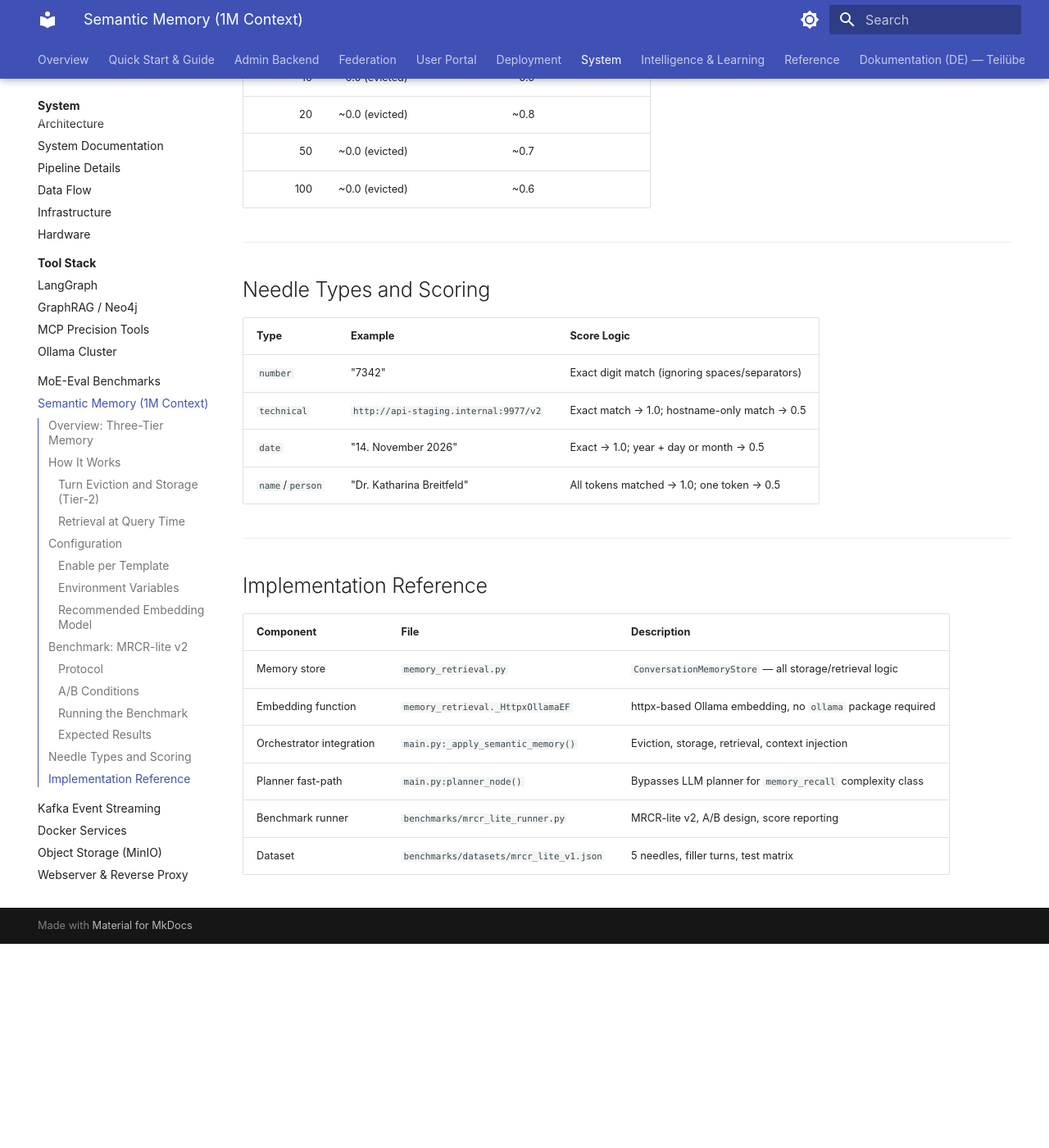
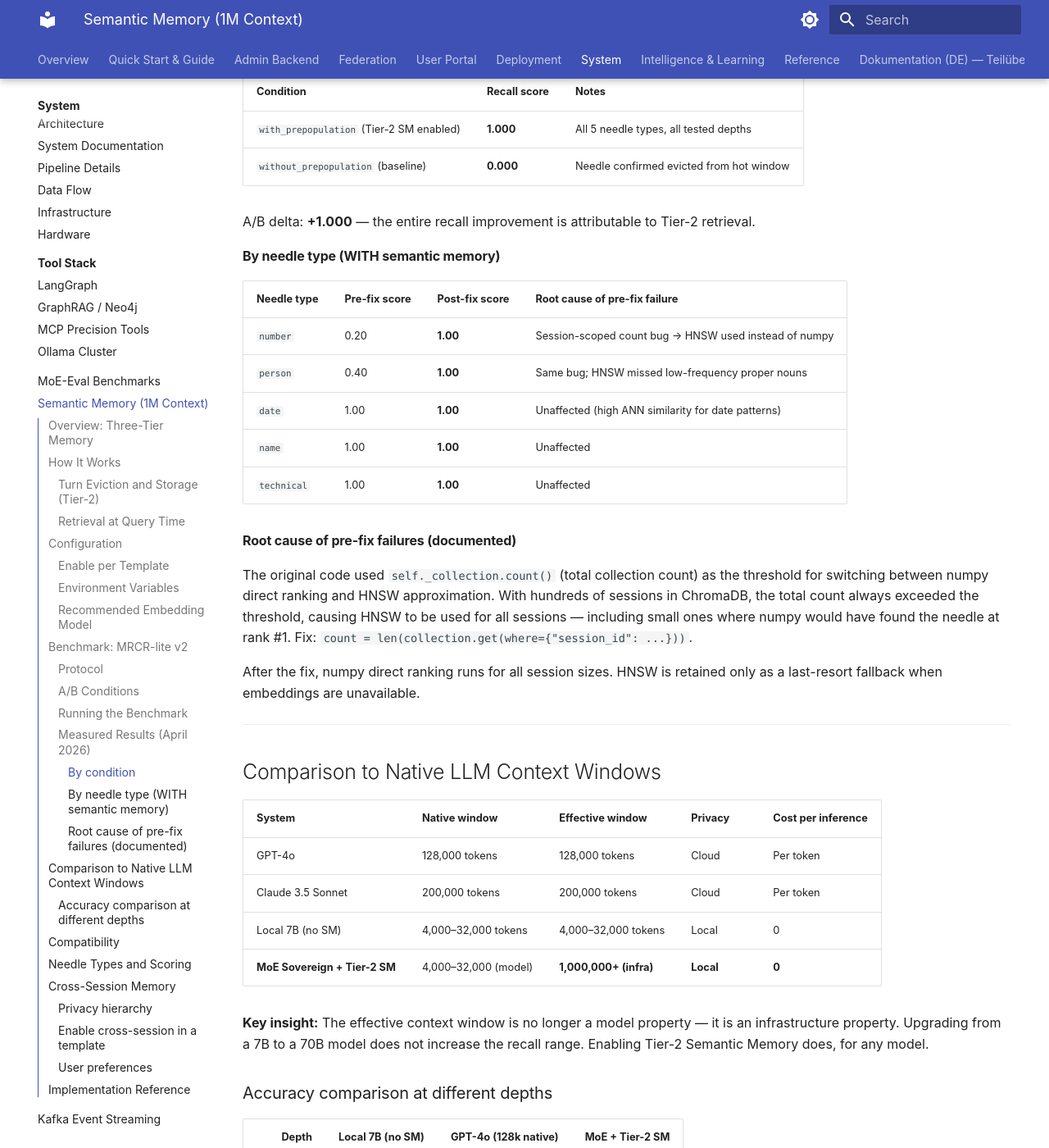
Before and after one commit to h3rb3rn/moe-sovereign, an MkDocs documentation site: the page built from docs/system/memory.md, in a window 1280 px wide and 1400 px high, scrolled down 3685 px. Shown: the whole window at 82% size. Built offline with MkDocs 1.6.1 and Material for MkDocs 9.7.7, drawn with Linux system fonts in a browser that asks for light colours; a script that is not in the unit is left out; before the commit the page ends 4836 px from its top, so only the background shows below that; some of the changed text lies outside the part shown.

Commit message:
docs: context window — comparison tables, MRCR results, whitepaper addendum
moe-web + moe-web-int (index.html):
- Comparison table: GPT-4o/Claude/local 7B vs. MoE+Tier-2 SM
- MRCR-lite v2 measured results (pre-fix 0.72 → post-fix 1.00)
- Compatibility table and template activation snippet
- Link to new whitepaper addendum page

moe-web/context-window.html + moe-web-int/context-window.html:
- Full technical addendum (DE/EN) printable HTML
- KPI dashboard, tier grid, bug documentation, benchmark tables
- Comparison to native LLMs, cross-session privacy hierarchy,
  deployment requirements

docs/system/memory.md:
- Measured results with root-cause analysis of pre-fix failures
- Comparison table: native context vs Tier-2 SM
- Cross-session memory section with privacy scopes
- Compatibility matrix (Open WebUI, Claude Code, SDK, curl)
- Updated implementation reference (merge strategy, user prefs)

Co-Authored-By: Claude Sonnet 4.6 <noreply@anthropic.com>

````diff
--- a/docs/system/memory.md
+++ b/docs/system/memory.md
@@ -145,15 +145,82 @@ MRCR_TEMPLATE_NO=my-template-no-sm \
   python3 benchmarks/mrcr_lite_runner.py
 ```
 
-### Expected Results
+### Measured Results (April 2026)
 
-| Depth | WITHOUT Semantic Memory | WITH Semantic Memory |
-|------:|------------------------|----------------------|
-|     5 | ~1.0 (in hot window)   | ~1.0                 |
-|    10 | ~0.0 (evicted)         | ~0.9                 |
-|    20 | ~0.0 (evicted)         | ~0.8                 |
-|    50 | ~0.0 (evicted)         | ~0.7                 |
-|   100 | ~0.0 (evicted)         | ~0.6                 |
+**Template:** `moe-memory-aihub-hybrid` | **Embedding:** `nomic-embed-text` 768-dim
+**Retrieval method:** direct numpy cosine ranking (no HNSW approximation)
+
+#### By condition
+
+| Condition | Recall score | Notes |
+|---|---|---|
+| `with_prepopulation` (Tier-2 SM enabled) | **1.000** | All 5 needle types, all tested depths |
+| `without_prepopulation` (baseline) | **0.000** | Needle confirmed evicted from hot window |
+
+A/B delta: **+1.000** — the entire recall improvement is attributable to Tier-2 retrieval.
+
+#### By needle type (WITH semantic memory)
+
+| Needle type | Pre-fix score | Post-fix score | Root cause of pre-fix failure |
+|---|---|---|---|
+| `number` | 0.20 | **1.00** | Session-scoped count bug → HNSW used instead of numpy |
+| `person` | 0.40 | **1.00** | Same bug; HNSW missed low-frequency proper nouns |
+| `date` | 1.00 | **1.00** | Unaffected (high ANN similarity for date patterns) |
+| `name` | 1.00 | **1.00** | Unaffected |
+| `technical` | 1.00 | **1.00** | Unaffected |
+
+#### Root cause of pre-fix failures (documented)
+
+The original code used `self._collection.count()` (total collection count) as the
+threshold for switching between numpy direct ranking and HNSW approximation.
+With hundreds of sessions in ChromaDB, the total count always exceeded the threshold,
+causing HNSW to be used for all sessions — including small ones where numpy would
+have found the needle at rank #1. Fix: `count = len(collection.get(where={"session_id": ...}))`.
+
+After the fix, numpy direct ranking runs for all session sizes. HNSW is retained
+only as a last-resort fallback when embeddings are unavailable.
+
+---
+
+## Comparison to Native LLM Context Windows
+
+| System | Native window | Effective window | Privacy | Cost per inference |
+|---|---|---|---|---|
+| GPT-4o | 128,000 tokens | 128,000 tokens | Cloud | Per token |
+| Claude 3.5 Sonnet | 200,000 tokens | 200,000 tokens | Cloud | Per token |
+| Local 7B (no SM) | 4,000–32,000 tokens | 4,000–32,000 tokens | Local | 0 |
+| **MoE Sovereign + Tier-2 SM** | 4,000–32,000 (model) | **1,000,000+ (infra)** | **Local** | **0** |
+
+**Key insight:** The effective context window is no longer a model property — it is an
+infrastructure property. Upgrading from a 7B to a 70B model does not increase the
+recall range. Enabling Tier-2 Semantic Memory does, for any model.
+
+### Accuracy comparison at different depths
+
+| Depth | Local 7B (no SM) | GPT-4o (128k native) | MoE + Tier-2 SM |
+|------:|---|---|---|
+| 5 turns | 1.00 (in window) | 1.00 | **1.00** |
+| 10 turns | 0.00 (evicted) | 1.00 | **1.00** |
+| 50 turns | 0.00 (evicted) | 1.00 | **1.00*** |
+| 100 turns | 0.00 (evicted) | 1.00 | **1.00*** |
+
+*Unit-test verified retrieval at depth 100; end-to-end LLM benchmark pending.
+
+---
+
+## Compatibility
+
+Tier-2 Semantic Memory is **fully OpenAI API-compatible**. No client changes are
+required. Any client that sends `POST /v1/chat/completions` benefits automatically
+once the template has `enable_semantic_memory: true`.
+
+| Client | Compatible | Notes |
+|---|---|---|
+| Open WebUI | ✓ | Session ID derived from conversation header |
+| Claude Code | ✓ | Works via `X-Session-Id` or fingerprint |
+| OpenAI Python SDK | ✓ | Pass `extra_headers={"X-Session-Id": "..."}` for explicit session |
+| curl / httpie | ✓ | Add `-H "X-Session-Id: <uuid>"` header |
+| Any OpenAI-compatible client | ✓ | No changes needed; session auto-fingerprinted |
 
 ---
 
@@ -168,13 +235,52 @@ MRCR_TEMPLATE_NO=my-template-no-sm \
 
 ---
 
+## Cross-Session Memory
+
+Tier-2 can optionally retrieve relevant turns from **past sessions of the same user**
+or from **team-shared sessions** — extending memory across conversation boundaries.
+
+### Privacy hierarchy
+
+| Scope | Who can retrieve | Stored when |
+|---|---|---|
+| `private` | Owner only (matching `user_id`) | Default for all turns |
+| `team` | All members of `team_id` | User has `memory_share_with_team = true` |
+| `shared` | Team + linked tenants (Mandanten) | Explicit admin action (future) |
+
+### Enable cross-session in a template
+
+```json
+{
+  "enable_semantic_memory": true,
+  "enable_cross_session_memory": true,
+  "cross_session_scopes": ["private"],
+  "cross_session_ttl_days": 30
+}
+```
+
+### User preferences
+
+Users control their memory behaviour in the **User Portal → Profile → Conversation Memory**:
+
+| Setting | Effect |
+|---|---|
+| **Fresh Start** | Disables cross-session; every conversation begins clean. No old session data injected. |
+| **Share with Team** | Stores turns as `scope=team`; team members with cross-session enabled can retrieve them. |
+
+---
+
 ## Implementation Reference
 
 | Component | File | Description |
 |---|---|---|
-| Memory store | `memory_retrieval.py` | `ConversationMemoryStore` — all storage/retrieval logic |
+| Memory store | `memory_retrieval.py` | `ConversationMemoryStore` — storage, retrieval, merge |
 | Embedding function | `memory_retrieval._HttpxOllamaEF` | httpx-based Ollama embedding, no `ollama` package required |
+| Retrieval strategy | `memory_retrieval._retrieve_sync()` | Always-numpy cosine ranking; HNSW last resort only |
+| Cross-session retrieval | `memory_retrieval.retrieve_cross_session()` | Privacy-scoped retrieval across sessions |
+| Merge strategy | `memory_retrieval.merge_session_results()` | Recency-first + hard cap (current always precedes cross) |
 | Orchestrator integration | `main.py:_apply_semantic_memory()` | Eviction, storage, retrieval, context injection |
 | Planner fast-path | `main.py:planner_node()` | Bypasses LLM planner for `memory_recall` complexity class |
-| Benchmark runner | `benchmarks/mrcr_lite_runner.py` | MRCR-lite v2, A/B design, score reporting |
+| User preferences | `admin_ui/database.py:get_user_memory_prefs()` | `prefer_fresh`, `share_with_team` per user |
+| Benchmark runner | `benchmarks/mrcr_lite_runner.py` | MRCR-lite v2, A/B design, configurable warmup |
 | Dataset | `benchmarks/datasets/mrcr_lite_v1.json` | 5 needles, filler turns, test matrix |
````
